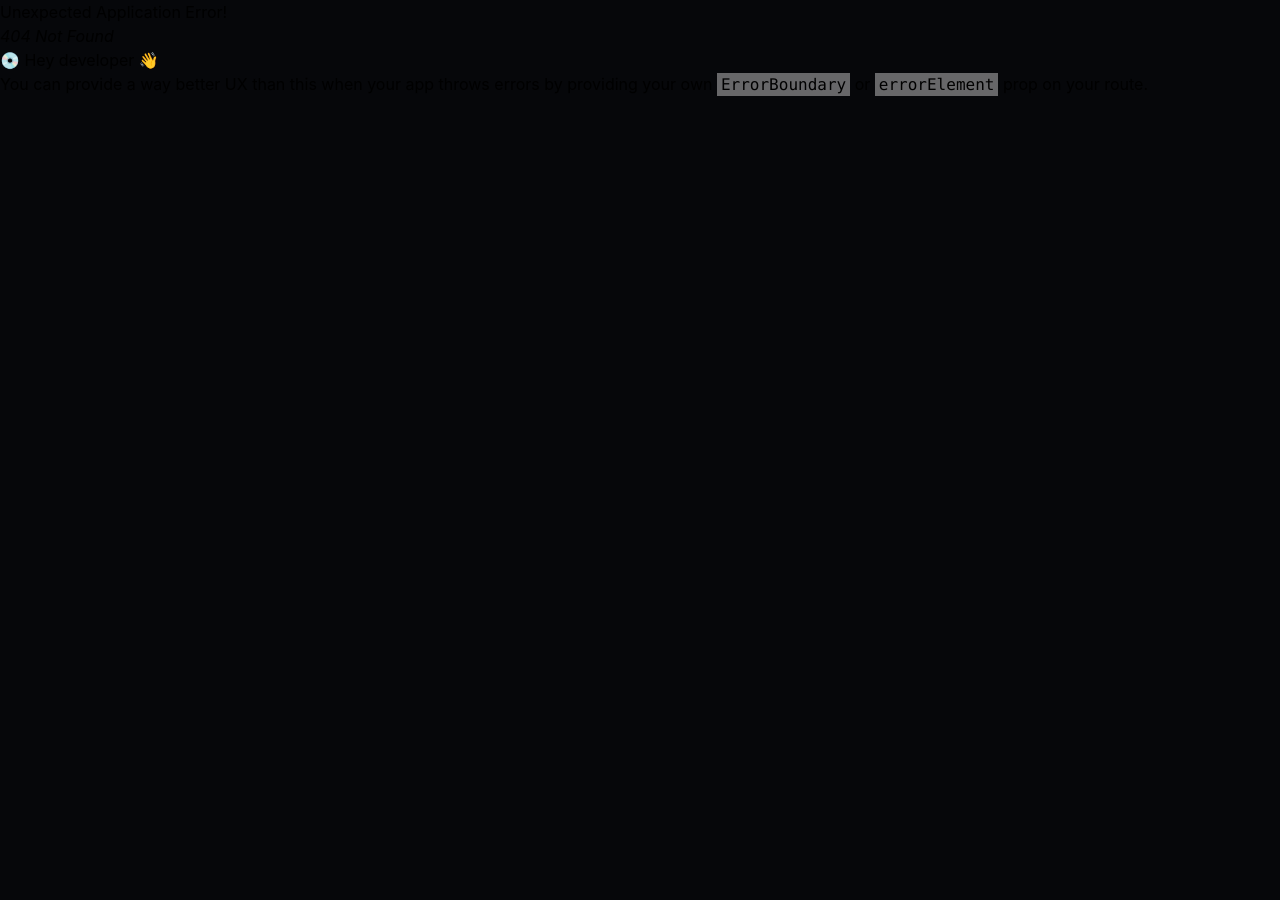
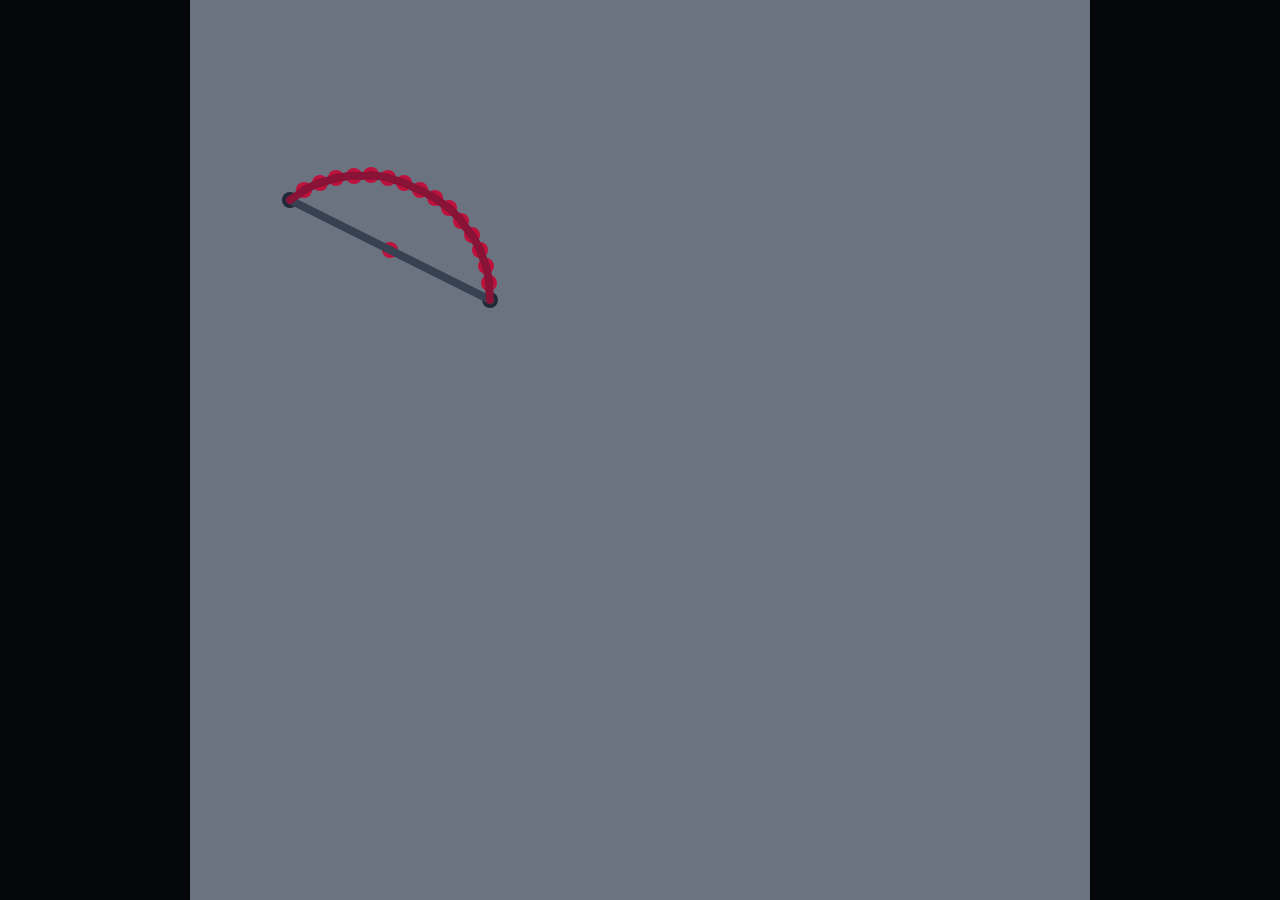
Before and after one commit to kutoru/me-v3, a React (Vite) app: page /path-test in a window 1280 px wide. Before the commit this address had no page. Before the commit the page ends 800 px from the top, so only its background shows below. Built offline with nearby package versions, Linux system fonts and the light colour scheme.

Commit message:
Add circular path test

```diff
--- a/src/main.tsx
+++ b/src/main.tsx
@@ -6,6 +6,7 @@ import gsap from "gsap";
 import { useGSAP } from "@gsap/react";
 import { ScrollTrigger } from "gsap/ScrollTrigger";
 import { RouterProvider, createBrowserRouter } from "react-router-dom";
+import PathTest from "./pathtest/PathTest.tsx";
 
 gsap.registerPlugin(useGSAP, ScrollTrigger);
 
@@ -14,6 +15,10 @@ const router = createBrowserRouter([
     path: "/",
     element: <App />,
   },
+  {
+    path: "/path-test",
+    element: <PathTest />,
+  },
 ]);
 
 createRoot(document.getElementById("root")!).render(
--- /dev/null
+++ b/src/pathtest/PathTest.tsx
@@ -0,0 +1,322 @@
+import { useEffect, useState } from "react";
+
+type Point = {
+  top: number;
+  left: number;
+  type: "main" | "middle";
+};
+
+type Line = {
+  top: number;
+  left: number;
+  length: number;
+  radians: number;
+  type: "main" | "middle";
+};
+
+const pointSize = 16;
+const lineSize = 8;
+const initialMiddleElevation = 100;
+
+export default function PathTest() {
+  const [lines, setLines] = useState<Line[]>([]);
+  const [points, setPoints] = useState<Point[]>([]);
+
+  useEffect(() => {
+    // const points: Point[] = [
+    //   {
+    //     top: 200,
+    //     left: 100,
+    //     type: "main",
+    //   },
+    //   {
+    //     top: 300,
+    //     left: 300,
+    //     type: "main",
+    //   },
+    //   {
+    //     top: 100,
+    //     left: 250,
+    //     type: "middle",
+    //   },
+    // ];
+
+    const startPoint: Point = {
+      top: 200,
+      left: 100,
+      type: "main",
+    };
+
+    const endPoint: Point = {
+      top: 300,
+      left: 300,
+      type: "main",
+    };
+
+    const line = getLine(startPoint, endPoint, "main");
+    const a = test(startPoint, endPoint);
+
+    const newPoints = createPointsForSteps(startPoint, endPoint, 0.3, 4);
+    const newLines = createLines(newPoints);
+
+    console.log(newPoints, newLines);
+
+    // const middlePoint = getInitialMiddle(points[0], points[1], 0.25);
+    // const toMiddleLine = getLine(points[0], middlePoint, "middle");
+    // const fromMiddleLine = getLine(middlePoint, points[1], "middle");
+
+    // const quarterPoint1 = getInitialMiddle(points[0], middlePoint, 0.125);
+    // const toQuarterLine1 = getLine(points[0], quarterPoint1, "middle");
+    // const fromQuarterLine1 = getLine(quarterPoint1, middlePoint, "middle");
+
+    // const quarterPoint2 = getInitialMiddle(middlePoint, points[1], 0.125);
+    // const toQuarterLine2 = getLine(middlePoint, quarterPoint2, "middle");
+    // const fromQuarterLine2 = getLine(quarterPoint2, points[1], "middle");
+
+    // const topPoint = getInitialMiddle(quarterPoint1, quarterPoint2, 0.125);
+    // const toTopLine = getLine(quarterPoint1, topPoint, "middle");
+    // const fromTopLine = getLine(topPoint, quarterPoint2, "middle");
+
+    setPoints([
+      //   ...points,
+      a,
+      ...newPoints,
+      //   middlePoint,
+      //   quarterPoint1,
+      //   quarterPoint2,
+      //   topPoint,
+    ]);
+    setLines([
+      line,
+      ...newLines,
+      //   toMiddleLine,
+      //   fromMiddleLine,
+      //   toQuarterLine1,
+      //   fromQuarterLine1,
+      //   toQuarterLine2,
+      //   fromQuarterLine2,
+      //   toTopLine,
+      //   fromTopLine,
+    ]);
+
+    return () => {
+      setPoints([]);
+      setLines([]);
+    };
+  }, []);
+
+  function getLine(from: Point, to: Point, type: "main" | "middle"): Line {
+    // calculation of a distance between two points + accounting for the line thickness
+    const length =
+      Math.sqrt(
+        Math.pow(to.top - from.top, 2) + Math.pow(to.left - from.left, 2),
+      ) + lineSize;
+
+    // calculation of the degree of the line connecting two points relative to positive X axis
+    const radians = Math.atan((to.top - from.top) / (to.left - from.left));
+
+    // calculation of the line's origin. making sure that the point order doesn't matter and also accounting for the thickness
+    let top = lineSize / -2;
+    let left = lineSize / -2;
+
+    if (from.left <= to.left) {
+      top += from.top;
+      left += from.left;
+    } else {
+      top += to.top;
+      left += to.left;
+    }
+
+    const line = {
+      top: top,
+      left: left,
+      length: length,
+      radians: radians,
+      type: type,
+    };
+
+    return line;
+  }
+
+  function getInitialMiddle(
+    from: Point,
+    to: Point,
+    elevationPercentage: number,
+  ): Point {
+    const radians = Math.atan((to.top - from.top) / (to.left - from.left));
+
+    const length = Math.sqrt(
+      Math.pow(to.top - from.top, 2) + Math.pow(to.left - from.left, 2),
+    );
+
+    // getting the point coordinates assuming that the rotation is 0deg
+
+    // const baseTop = from.top - initialMiddleElevation;
+    // const baseTop = from.top - length / 4;
+    const baseTop = from.top - length * elevationPercentage;
+    const baseLeft = from.left + length / 2;
+
+    // to rotate, offsetting the point so that the origin becomes 0, 0
+
+    const topUntilOrigin = from.top;
+    const leftUntilOrigin = from.left;
+    const topWithOrigin = baseTop - topUntilOrigin;
+    const leftWithOrigin = baseLeft - leftUntilOrigin;
+
+    // once the origin is 0, 0, this calculates the new rotated coordinates
+
+    const originRotatedTop =
+      leftWithOrigin * Math.sin(radians) + topWithOrigin * Math.cos(radians);
+    const originRotatedLeft =
+      leftWithOrigin * Math.cos(radians) - topWithOrigin * Math.sin(radians);
+
+    // after rotation, adding the offset back
+
+    const rotatedTop = originRotatedTop + topUntilOrigin;
+    const rotatedLeft = originRotatedLeft + leftUntilOrigin;
+
+    let resultTop = rotatedTop;
+    let resultLeft = rotatedLeft;
+
+    // if the rotation is more than 180, then there is a need to mirror the point
+
+    if (to.left < from.left) {
+      const topDiff = resultTop - from.top;
+      const leftDiff = resultLeft - from.left;
+
+      resultTop -= topDiff * 2;
+      resultLeft -= leftDiff * 2;
+    }
+
+    const point: Point = {
+      top: resultTop,
+      left: resultLeft,
+      type: "middle",
+    };
+
+    return point;
+  }
+
+  function test(from: Point, to: Point): Point {
+    const middleTop = from.top + (to.top - from.top) / 2;
+    const middleLeft = from.left + (to.left - from.left) / 2;
+
+    const point: Point = {
+      top: middleTop,
+      left: middleLeft,
+      //   top: baseTop,
+      //   left: baseLeft,
+      type: "middle",
+    };
+
+    return point;
+  }
+
+  function createPointsForSteps(
+    initialStart: Point,
+    initialEnd: Point,
+    initialElevation: number,
+    steps: number,
+  ): Point[] {
+    let currPoints = [initialStart, initialEnd];
+
+    for (let i = 0; i < steps; i++) {
+      currPoints = createPoints(currPoints, initialElevation);
+      initialElevation /= 2;
+    }
+
+    return currPoints;
+  }
+
+  function createPoints(points: Point[], elevationPercentage: number): Point[] {
+    const newPoints = [points[0]];
+
+    for (let i = 0; i < points.length - 1; i++) {
+      const newPoint = getInitialMiddle(
+        points[i],
+        points[i + 1],
+        elevationPercentage,
+      );
+
+      newPoints.push(newPoint, points[i + 1]);
+    }
+
+    return newPoints;
+  }
+
+  function createLines(points: Point[]): Line[] {
+    const lines = [];
+
+    for (let i = 0; i < points.length - 1; i++) {
+      const line = getLine(points[i], points[i + 1], "middle");
+      lines.push(line);
+    }
+
+    return lines;
+  }
+
+  function renderPoints() {
+    return points.map((p) => {
+      let color;
+      switch (p.type) {
+        case "main":
+          color = "bg-gray-800";
+          break;
+        case "middle":
+          color = "bg-rose-700";
+          break;
+      }
+
+      return (
+        <div
+          key={Math.random()}
+          className={"  rounded-full absolute " + color}
+          style={{
+            top: p.top - pointSize / 2,
+            left: p.left - pointSize / 2,
+            width: pointSize,
+            height: pointSize,
+          }}
+        />
+      );
+    });
+  }
+
+  function renderLines() {
+    return lines.map((l) => {
+      let color;
+      switch (l.type) {
+        case "main":
+          color = "bg-gray-700";
+          break;
+        case "middle":
+          color = "bg-rose-900";
+          break;
+      }
+
+      return (
+        <div
+          key={Math.random()}
+          className={"  rounded-full absolute " + color}
+          style={{
+            top: l.top,
+            left: l.left,
+            width: l.length,
+            height: lineSize,
+            transform: `rotate(${l.radians}rad)`,
+            transformOrigin: `${lineSize / 2}px ${lineSize / 2}px`,
+          }}
+        />
+      );
+    });
+  }
+
+  return (
+    <div className="h-dvh flex">
+      <div className="bg-gray-500 size-[900px] m-auto relative">
+        {renderPoints()}
+        {renderLines()}
+      </div>
+    </div>
+  );
+}
```
